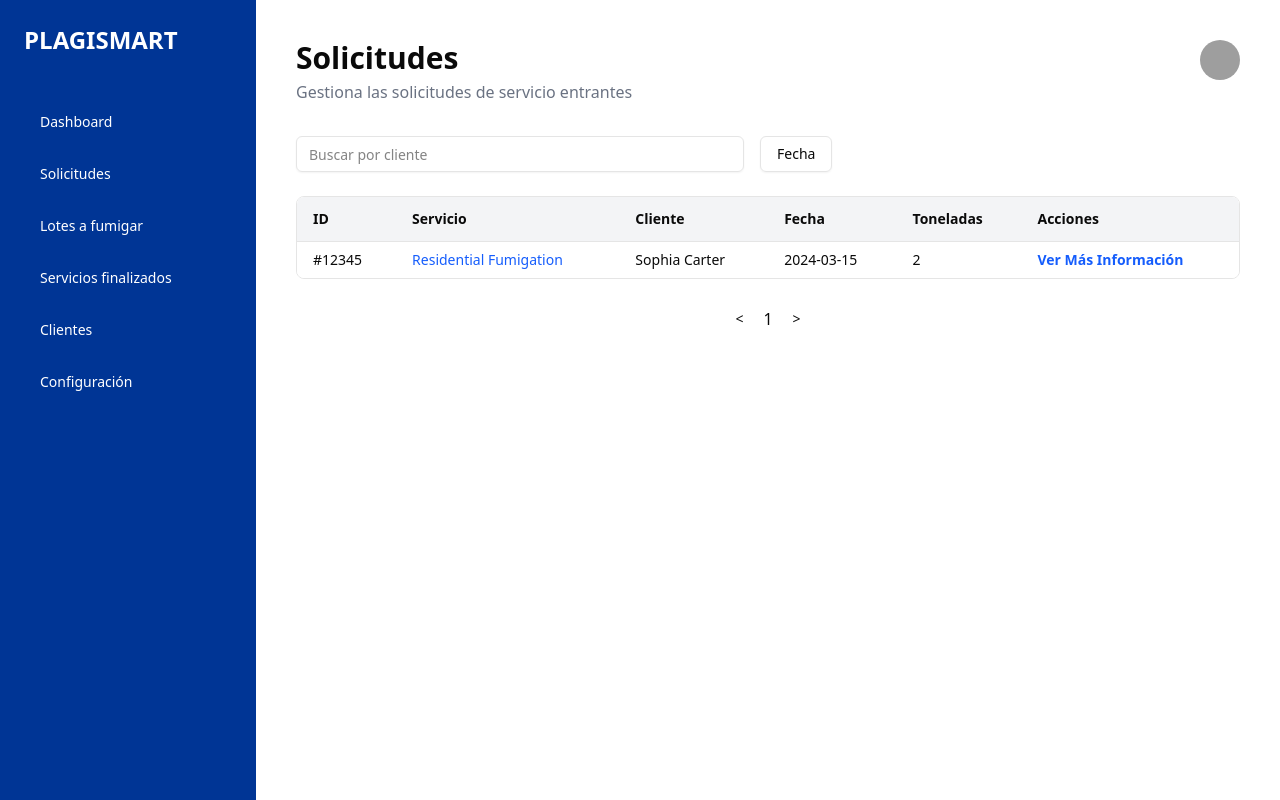
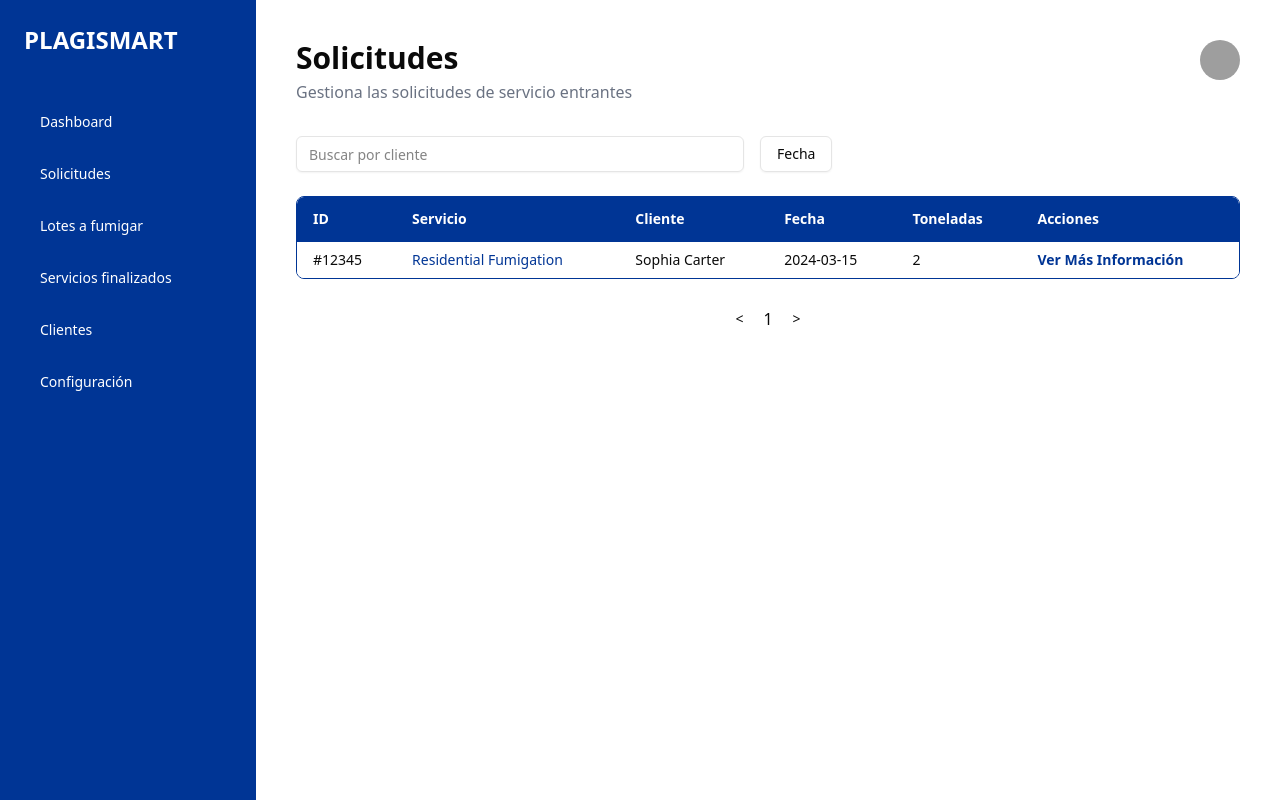
Before and after one commit to DiegoA00/T5_PlagiSmart, a React (Vite) app in the folder Frontend/web/: page /home in a window 1280 px wide. Built offline with nearby package versions, Linux system fonts and the light colour scheme; no server answers; grey boxes are pictures that could not be loaded; the HTML template or start-up script is replaced by a standard one.

Commit message:
style: adjust colors in admin components

```diff
--- a/Frontend/web/src/pages/Admin/Components/OverlayContent.tsx
+++ b/Frontend/web/src/pages/Admin/Components/OverlayContent.tsx
@@ -29,12 +29,12 @@ export const OverlayContent: FC<{ request: Request }> = ({ request }) => {
 
   return (
     <div className="flex flex-col h-full">
-      <div className="bg-blue-900 text-white rounded-t-lg px-8 py-5 text-lg font-semibold">
+      <div className="bg-[#003595] text-white rounded-t-lg px-8 py-5 text-lg font-semibold">
         Revisión de Solicitud de Servicio de Fumigación
       </div>
       <div className="overflow-y-auto px-8 py-6" style={{ maxHeight: "75vh" }}>
         <div>
-          <div className="text-base font-semibold mb-2 border-b pb-2 border-blue-900">
+          <div className="text-base font-semibold mb-2 border-b pb-2 border-[#003595]">
             Datos Generales del Cliente
           </div>
           <div className="grid grid-cols-1 md:grid-cols-2 gap-x-8 gap-y-2 mb-6">
@@ -73,7 +73,7 @@ export const OverlayContent: FC<{ request: Request }> = ({ request }) => {
           </div>
         </div>
         <div>
-          <div className="text-base font-semibold mb-2 border-b pb-2 border-blue-900">
+          <div className="text-base font-semibold mb-2 border-b pb-2 border-[#003595]">
             Datos de Fumigación por Lote
           </div>
           {request.lots.map((lot) => (
@@ -84,30 +84,30 @@ export const OverlayContent: FC<{ request: Request }> = ({ request }) => {
                   Seleccionar Lote:
                   <input
                     type="checkbox"
-                    className="accent-blue-600"
+                    className="accent-[#003595]"
                     checked={selectedLots.includes(lot.id)}
                     onChange={() => handleLotCheckbox(lot.id)}
                   />
                 </label>
               </div>
-              <div className="border rounded bg-gray-50">
-                <div className="grid grid-cols-2 md:grid-cols-5 text-xs font-semibold text-gray-500 border-b px-4 py-2">
+              <div className="border rounded bg-white">
+                <div className="grid grid-cols-2 md:grid-cols-5 text-xs font-semibold text-[#003595] border-b border-[#003595] px-4 py-2">
                   <div className="col-span-2">DETALLE</div>
                   <div className="col-span-3">VALOR</div>
                 </div>
-                <div className="grid grid-cols-2 md:grid-cols-5 px-4 py-2 text-sm border-b">
+                <div className="grid grid-cols-2 md:grid-cols-5 px-4 py-2 text-sm border-b border-[#003595]">
                   <div className="col-span-2">Fecha y Hora de Fumigación</div>
                   <div className="col-span-3">{lot.fumigationDate}</div>
                 </div>
-                <div className="grid grid-cols-2 md:grid-cols-5 px-4 py-2 text-sm border-b">
+                <div className="grid grid-cols-2 md:grid-cols-5 px-4 py-2 text-sm border-b border-[#003595]">
                   <div className="col-span-2">Puerto de Destino</div>
                   <div className="col-span-3">{lot.destinationPort}</div>
                 </div>
-                <div className="grid grid-cols-2 md:grid-cols-5 px-4 py-2 text-sm border-b">
+                <div className="grid grid-cols-2 md:grid-cols-5 px-4 py-2 text-sm border-b border-[#003595]">
                   <div className="col-span-2"># Toneladas</div>
                   <div className="col-span-3">{lot.tons}</div>
                 </div>
-                <div className="grid grid-cols-2 md:grid-cols-5 px-4 py-2 text-sm border-b">
+                <div className="grid grid-cols-2 md:grid-cols-5 px-4 py-2 text-sm border-b border-[#003595]">
                   <div className="col-span-2">Calidad Grado</div>
                   <div className="col-span-3">{lot.grade}</div>
                 </div>
@@ -121,19 +121,19 @@ export const OverlayContent: FC<{ request: Request }> = ({ request }) => {
           <div className="flex items-center gap-2 mt-2">
             <input
               type="checkbox"
-              className="accent-blue-600"
+              className="accent-[#003595]"
               id="selectAllLots"
               checked={allSelected}
               onChange={handleSelectAll}
             />
-            <label htmlFor="selectAllLots" className="text-sm">
+            <label htmlFor="selectAllLots" className="text-sm text-[#003595]">
               Seleccionar Todos los Lotes
             </label>
           </div>
         </div>
       </div>
-      <div className="flex justify-end gap-4 px-8 py-6 border-t bg-white rounded-b-lg">
-        <Button variant="secondary" className="bg-gray-500 text-white hover:bg-gray-600">
+      <div className="flex justify-end gap-4 px-8 py-6 border-t border-[#003595] bg-white rounded-b-lg">
+        <Button variant="secondary" className="bg-[#003595] text-white hover:bg-[#002060]">
           Cancelar Revisión
         </Button>
         <Button className="bg-green-600 hover:bg-green-700 text-white">
--- a/Frontend/web/src/pages/Admin/Components/RequestsTable.tsx
+++ b/Frontend/web/src/pages/Admin/Components/RequestsTable.tsx
@@ -2,9 +2,9 @@ import { FC } from "react";
 import { Request } from "@/types/request";
 
 export const RequestsTable: FC<{ data: Request[]; onViewMore: (request: Request) => void }> = ({ data, onViewMore }) => (
-  <div className="overflow-auto rounded-lg border">
+  <div className="overflow-auto rounded-lg border border-[#003595]">
     <table className="min-w-full bg-white text-sm" role="table">
-      <thead className="bg-gray-100 text-left">
+      <thead className="bg-[#003595] text-left text-white">
         <tr>
           <th className="px-4 py-3">ID</th>
           <th className="px-4 py-3">Servicio</th>
@@ -16,17 +16,17 @@ export const RequestsTable: FC<{ data: Request[]; onViewMore: (request: Request)
       </thead>
       <tbody>
         {data.map((r) => (
-          <tr key={r.id} className="border-t hover:bg-gray-50">
+          <tr key={r.id} className="border-t border-[#003595] hover:bg-[#E6ECF7]">
             <td className="px-4 py-2">{r.id}</td>
-            <td className="px-4 py-2 text-blue-600 cursor-pointer">{r.service}</td>
+            <td className="px-4 py-2 text-[#003595] cursor-pointer">{r.service}</td>
             <td className="px-4 py-2">{r.client}</td>
             <td className="px-4 py-2">{r.date}</td>
             <td className="px-4 py-2">{r.tons}</td>
             <td
-              className="px-4 py-2 text-blue-600 cursor-pointer font-semibold"
+              className="px-4 py-2 text-[#003595] cursor-pointer font-semibold hover:underline"
               onClick={() => onViewMore(r)}
             >
-            Ver Más Información
+              Ver Más Información
             </td>
           </tr>
         ))}
```
